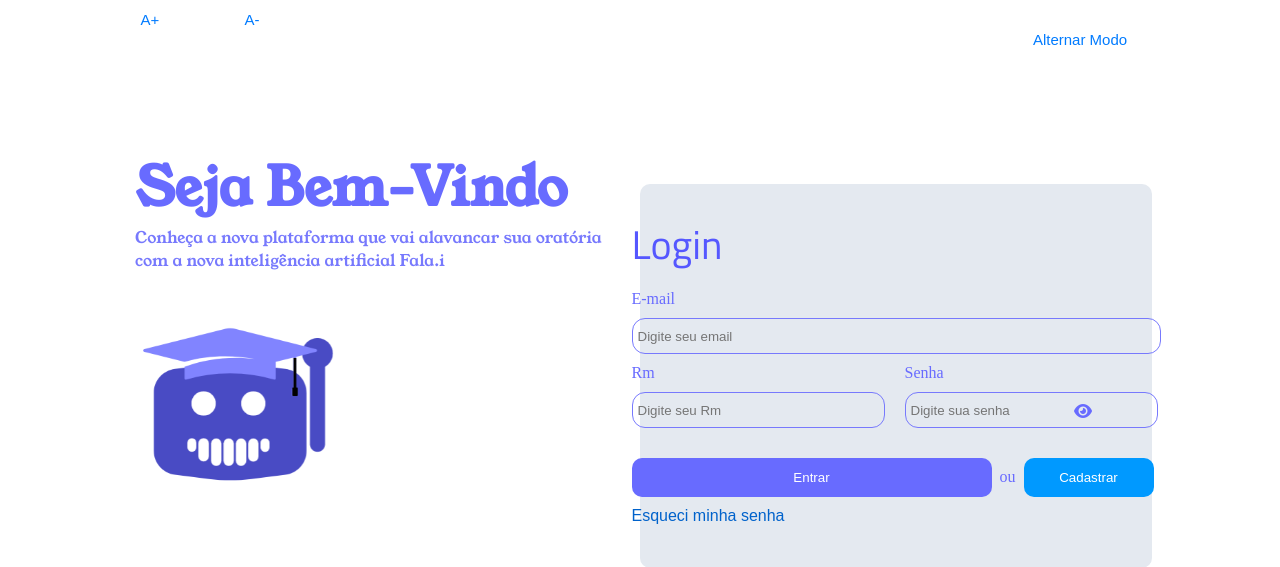
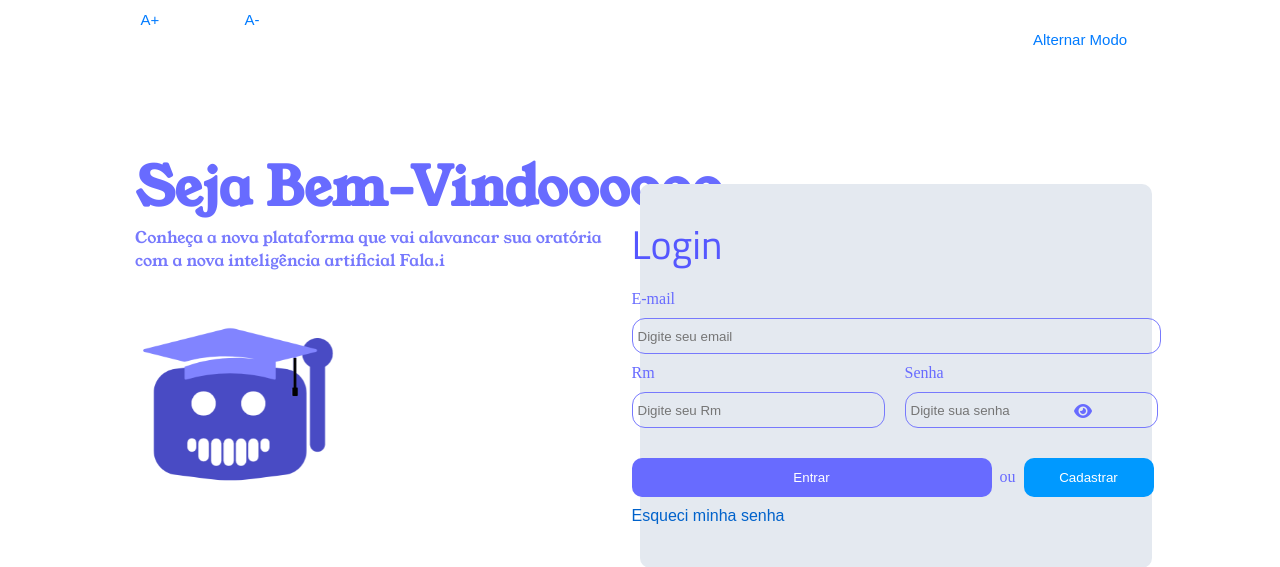
Before and after one commit to duduusxz/fala.i, a Flask app: page /login in a window 1280 px wide; the page is wider, and only the part inside the window is pictured. Shown: the top 567 px of that part. Run offline with Flask 3, Linux system fonts and the light colour scheme; some libraries are stand-ins or nearby versions.

Commit message:
testando brach com solon

```diff
--- a/PROJECT TCC FRONT-END/PaginaConta/Conta.css
+++ b/PROJECT TCC FRONT-END/PaginaConta/Conta.css
@@ -379,6 +379,10 @@ textarea:focus{
     outline: none;
 }
 
+textarea{
+  padding: 8px;
+}
+
 input{
     border-radius: 8px;
     width: 200px;
--- a/TCC-CHATBOT/controller/templates/PaginaLogin/PaginaLogin.html
+++ b/TCC-CHATBOT/controller/templates/PaginaLogin/PaginaLogin.html
@@ -26,7 +26,7 @@
     <div class="titulo-logo">
         <div class="container-bem-vindo">
             <div class="titulo-bem-vindo">
-                <h1>Seja Bem-Vindo</h1>
+                <h1>Seja Bem-Vindoooooo</h1>
             </div>
 
             <div class="texto-apresentacao-bem-vindo">
```
